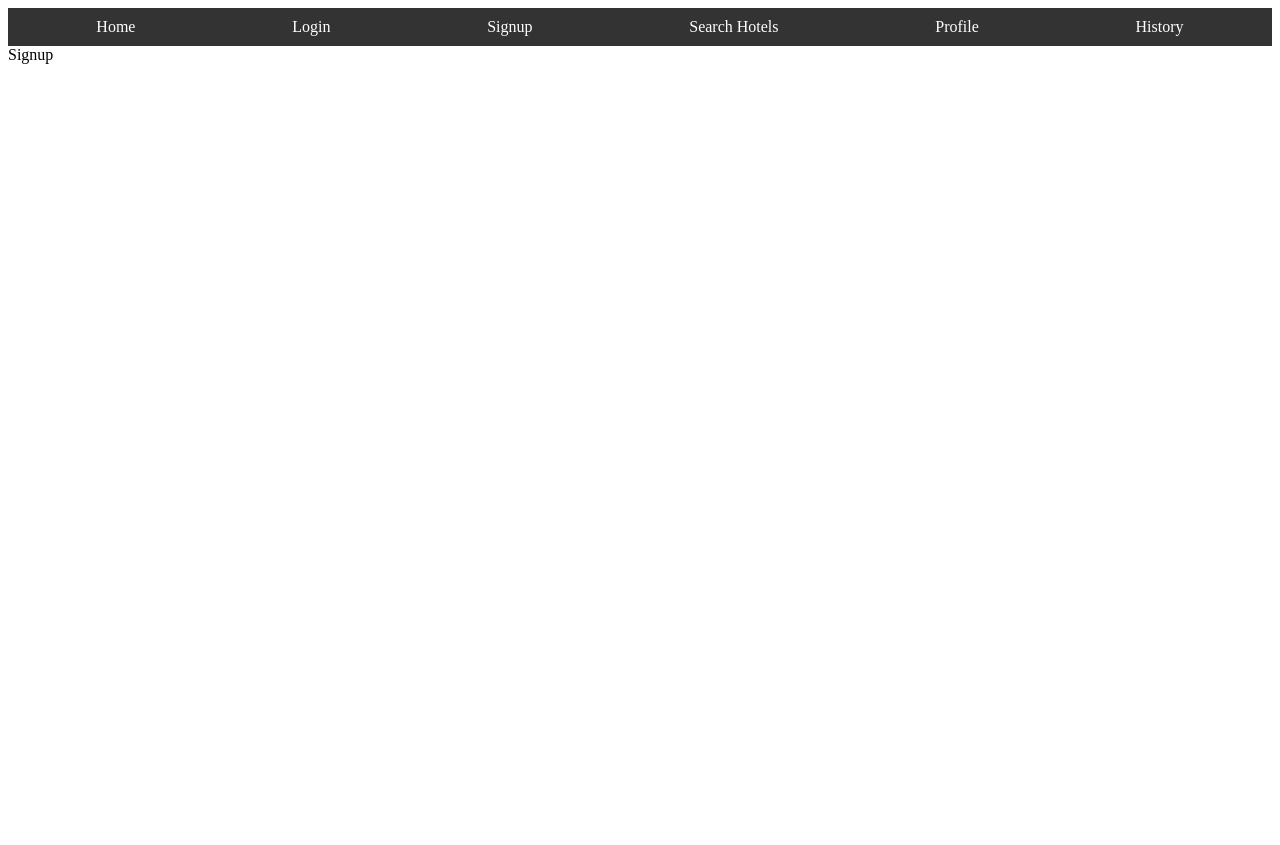
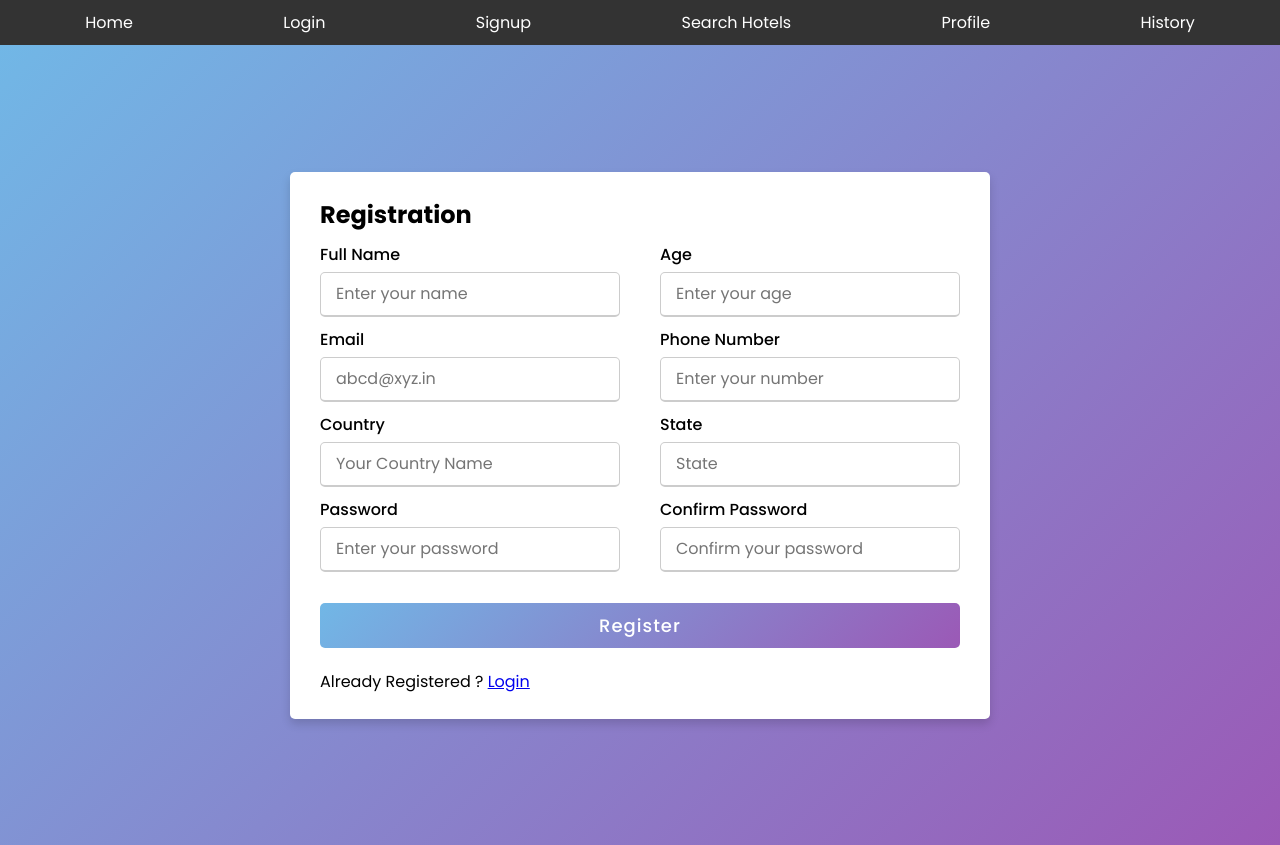
Before and after one commit to Shivansh10000/tbo-hackathon-frontend, a React (Create React App) app: page /signup in a window 1280 px wide. Before the commit the page ends 800 px from the top, so only its background shows below. Built offline with nearby package versions, Linux system fonts and the light colour scheme.

Commit message:
login/signup page done

```diff
--- a/src/components/Login.jsx
+++ b/src/components/Login.jsx
@@ -1,7 +1,39 @@
-import React from "react";
+import React,{useState} from "react";
+import '../styles/login-signup.css'
+const Login = () => {
+  const [email,setEmail] = useState();
+  const [password,setPassword]=useState();
+  const [loading,setLoading] = useState(false);
+  const handleSubmit = ()=>{
+    setLoading(true);
+    console.log({email,password});
+    setLoading(false);
+  }
+  return(
+    <div className="form-div">
+    <div className="container-div">
+    <div className="title"><h2>Login</h2></div>
+    <div className="content">
+      <form onSubmit={handleSubmit} >
+        <div className="user-details">
+          <div className="input-box">
+            <span className="details">Email</span>
+            <input type="email" placeholder="abcd@xyz.in" onChange={(e)=>setEmail(e.target.value)} required />
+          </div>
+          <div className="input-box">
+            <span className="details">Password</span>
+            <input type="text" placeholder="Enter your password" onChange={(e)=>setPassword(e.target.value)} required />
+          </div>
+        </div>
 
-const Login = () => {
-  return <div>Login</div>;
+        <div className="button">
+          <input type="submit" value="Login" />
+        </div>
+        <p>Not Registered Yet ? <a href="signup">Register</a></p>
+      </form>
+    </div>
+  </div></div>
+  )
 };
 
 export default Login;
--- a/src/components/Signup.jsx
+++ b/src/components/Signup.jsx
@@ -1,7 +1,69 @@
-import React from "react";
+import React,{useState} from "react";
+import '../styles/login-signup.css'
+const Signup = () => {
+  const [name,setName] = useState();
+  const [email,setEmail] = useState();
+  const [age , setAge] = useState();
+  const [contact,setContact]=useState();
+  const [country,setCountry]  = useState();
+  const [state,setState] = useState();
+  const [password,setPassword]=useState();
+  const [confirmPassword,setConfirmPassword] = useState();
+  const [loading,setLoading] = useState(false);
+  const handleSubmit = ()=>{
+    setLoading(true);
+    console.log({name,email,age,contact,country,state,password,confirmPassword});
+    setLoading(false);
+  }
+  return(
+    <div className="form-div">
+    <div className="container-div">
+    <div className="title"><h2>Registration</h2></div>
+    <div className="content">
+      <form onSubmit={handleSubmit} >
+        <div className="user-details">
+          <div className="input-box">
+            <span className="details">Full Name</span>
+            <input type="text" placeholder="Enter your name" onChange={(e)=>setName(e.target.value)} required />
+          </div>
+          <div className="input-box">
+            <span className="details">Age</span>
+            <input type="number" placeholder="Enter your age" onChange={(e)=>setAge(e.target.value)} required />
+          </div>
+          <div className="input-box">
+            <span className="details">Email</span>
+            <input type="email" placeholder="abcd@xyz.in" onChange={(e)=>setEmail(e.target.value)} required />
+          </div>
+          <div className="input-box">
+            <span className="details">Phone Number</span>
+            <input type="text" placeholder="Enter your number" onChange={(e)=>setContact(e.target.value)} required />
+          </div>
+          <div className="input-box">
+            <span className="details">Country</span>
+            <input type="text" placeholder="Your Country Name" onChange={(e)=>setCountry(e.target.value)} required />
+          </div>
+          <div className="input-box">
+            <span className="details">State</span>
+            <input type="text" placeholder="State" onChange={(e)=>setState(e.target.value)} required />
+          </div>
+          <div className="input-box">
+            <span className="details">Password</span>
+            <input type="text" placeholder="Enter your password" onChange={(e)=>setPassword(e.target.value)} required />
+          </div>
+          <div className="input-box">
+            <span className="details">Confirm Password</span>
+            <input type="text" placeholder="Confirm your password" onChange={(e)=>setConfirmPassword(e.target.value)} required />
+          </div>
+        </div>
 
-const Signup = () => {
-  return <div>Signup</div>;
+        <div className="button">
+          <input type="submit" value="Register" />
+        </div>
+        <p>Already Registered ? <a href="login">Login</a></p>
+      </form>
+    </div>
+  </div></div>
+  )
 };
 
 export default Signup;
--- /dev/null
+++ b/src/styles/login-signup.css
@@ -0,0 +1,145 @@
+@import url('https://fonts.googleapis.com/css2?family=Poppins:wght@200;300;400;500;600;700&display=swap');
+*{
+  margin: 0;
+  padding: 0;
+  box-sizing: border-box;
+  font-family: 'Poppins',sans-serif;
+}
+.form-div{
+  height: 100vh;
+  display: flex;
+  justify-content: center;
+  align-items: center;
+  padding: 10px;
+  background: linear-gradient(135deg, #71b7e6, #9b59b6);
+}
+.container-div{
+  max-width: 700px;
+  width: 100%;
+  background-color: #fff;
+  padding: 25px 30px;
+  border-radius: 5px;
+  box-shadow: 0 5px 10px rgba(0,0,0,0.15);
+}
+.container .title{
+  font-size: 25px;
+  font-weight: 500;
+  position: relative;
+}
+.container .title::before{
+  content: "";
+  position: absolute;
+  left: 0;
+  bottom: 0;
+  height: 3px;
+  width: 30px;
+  border-radius: 5px;
+  background: linear-gradient(135deg, #71b7e6, #9b59b6);
+}
+.content form .user-details{
+  display: flex;
+  flex-wrap: wrap;
+  justify-content: space-between;
+  margin: 10px 0 5px 0;
+}
+form .user-details .input-box{
+  margin-bottom: 10px;
+  width: calc(100% / 2 - 20px);
+}
+form .input-box span.details{
+  display: block;
+  font-weight: 500;
+  margin-bottom: 5px;
+}
+.user-details .input-box input{
+  height: 45px;
+  width: 100%;
+  outline: none;
+  font-size: 16px;
+  border-radius: 5px;
+  padding-left: 15px;
+  border: 1px solid #ccc;
+  border-bottom-width: 2px;
+  transition: all 0.3s ease;
+}
+.user-details .input-box input:focus,
+.user-details .input-box input:valid{
+  border-color: #9b59b6;
+}
+ form .gender-details .gender-title{
+  font-size: 20px;
+  font-weight: 500;
+ }
+ form .category{
+   display: flex;
+   width: 80%;
+   margin: 14px 0 ;
+   justify-content: space-between;
+ }
+ form .category label{
+   display: flex;
+   align-items: center;
+   cursor: pointer;
+ }
+ form .category label .dot{
+  height: 18px;
+  width: 18px;
+  border-radius: 50%;
+  margin-right: 10px;
+  background: #d9d9d9;
+  border: 5px solid transparent;
+  transition: all 0.3s ease;
+}
+ #dot-1:checked ~ .category label .one,
+ #dot-2:checked ~ .category label .two{
+   background: #9b59b6;
+   border-color: #d9d9d9;
+ }
+ form input[type="radio"]{
+   display: none;
+ }
+ form .button{
+   height: 45px;
+   margin: 21px 0
+ }
+ form .button input{
+   height: 100%;
+   width: 100%;
+   border-radius: 5px;
+   border: none;
+   color: #fff;
+   font-size: 18px;
+   font-weight: 500;
+   letter-spacing: 1px;
+   cursor: pointer;
+   transition: all 0.3s ease;
+   background: linear-gradient(135deg, #71b7e6, #9b59b6);
+ }
+ form .button input:hover{
+  /* transform: scale(0.99); */
+  background: linear-gradient(-135deg, #71b7e6, #9b59b6);
+  }
+ @media(max-width: 584px){
+ .container{
+  max-width: 100%;
+}
+form .user-details .input-box{
+    margin-bottom: 15px;
+    width: 100%;
+  }
+  form .category{
+    width: 100%;
+  }
+  .content form .user-details{
+    max-height: 300px;
+    overflow-y: scroll;
+  }
+  .user-details::-webkit-scrollbar{
+    width: 5px;
+  }
+  }
+  @media(max-width: 459px){
+  .container .content .category{
+    flex-direction: column;
+  }
+}
```
